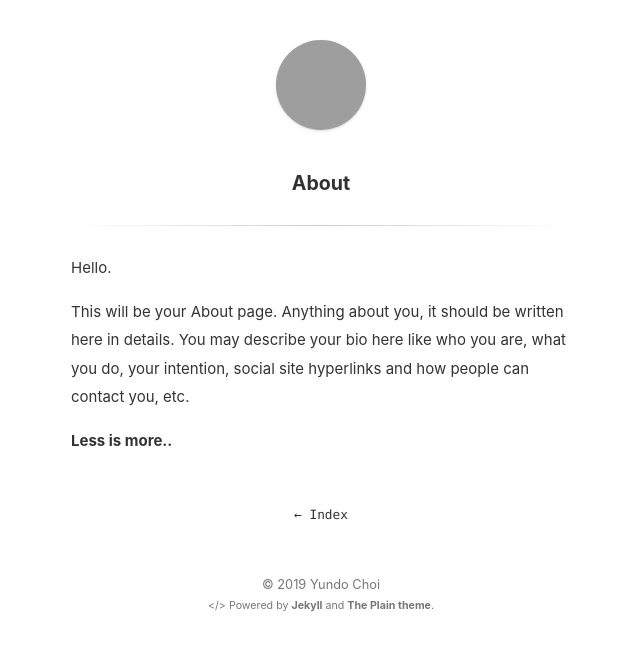
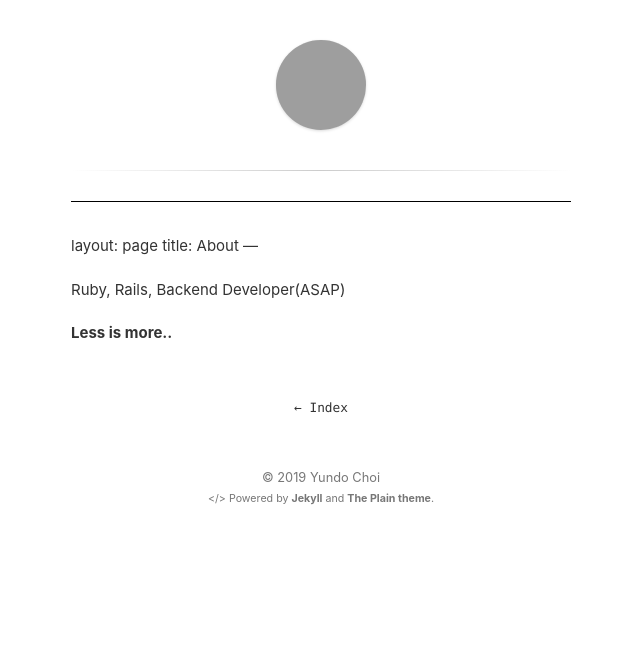
Before and after one commit to zygn/blog, a Jekyll site: the page built from about.md, in a window 1280 px wide. Shown: the top 651 px of the page, without its empty margins (319-959 px from the left). Built offline with Jekyll 4.4.1, drawn with Linux system fonts in a browser that asks for light colours; our own code applies the rules of GitHub Pages for plain Markdown files; grey boxes are pictures that could not be loaded.

Commit message:
Update about.md

```diff
--- a/about.md
+++ b/about.md
@@ -1,10 +1,9 @@
----
-layout: page
-title: About
----
+ ---
+ layout: page
+ title: About
+ ---
 
-Hello.
+Ruby, Rails, Backend Developer(ASAP)
 
-This will be your About page. Anything about you, it should be written here in details. You may describe your bio here like who you are, what you do, your intention, social site hyperlinks and how people can contact you, etc.
 
 **Less is more..**
```
